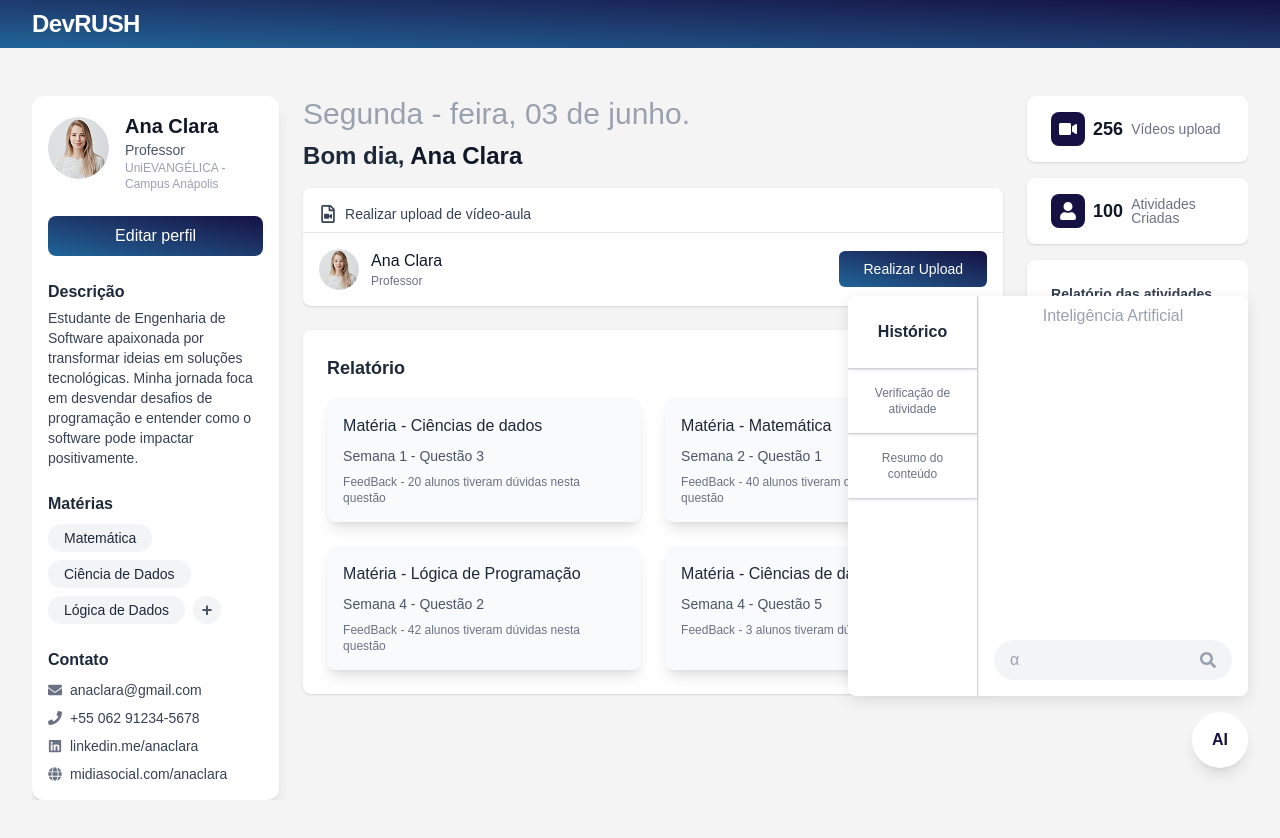
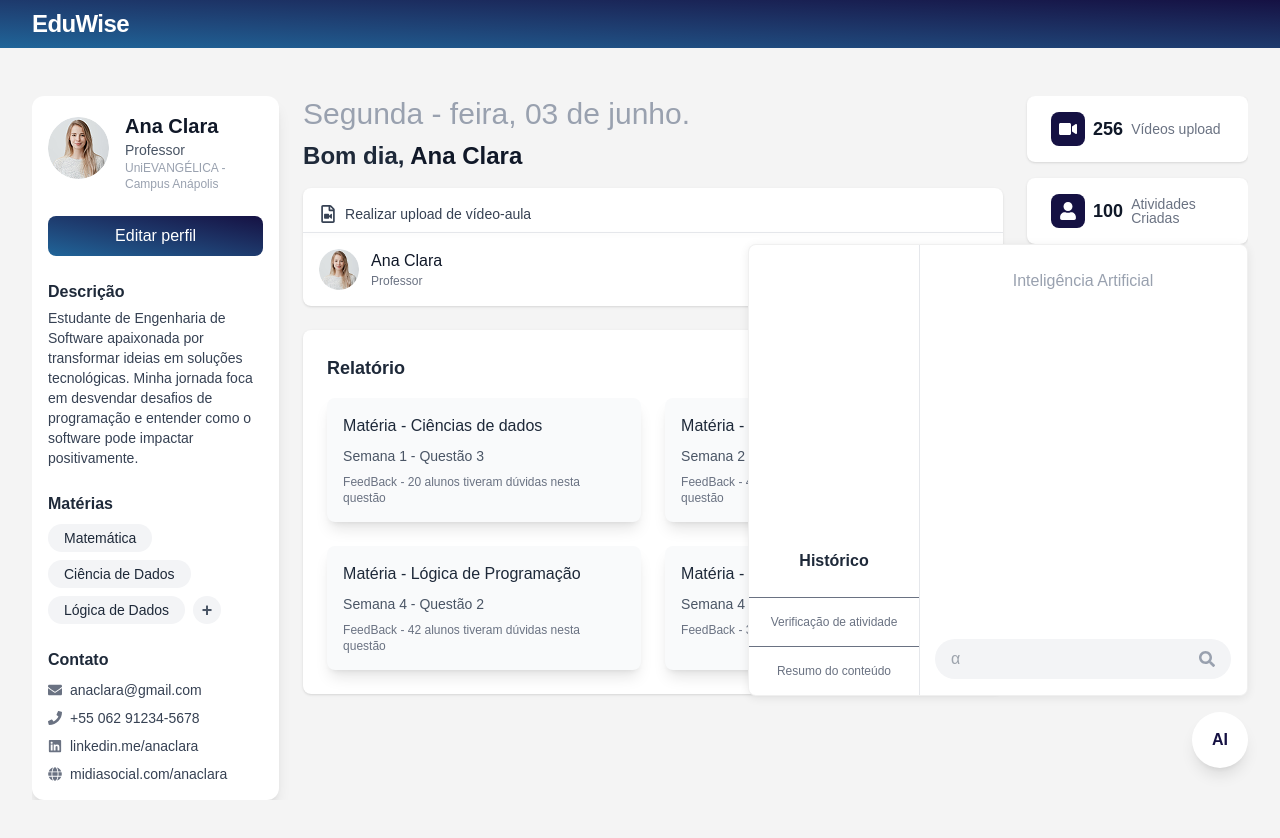
Before and after one commit to Hackathon-2025-1/Frontend, a Next.js app in the folder front/: page /dashboard in a window 1280 px wide. Shown: the top 838 px of the page. Built offline with nearby package versions, Linux system fonts and the light colour scheme.

Commit message:
Minor changes

```diff
--- a/front/src/app/dashboard/ChatWidget.tsx
+++ b/front/src/app/dashboard/ChatWidget.tsx
@@ -33,40 +33,46 @@ export default function ChatWidget() {
       {/* Widget de chat aberto - sempre visível inicialmente */}
       {isOpen && (
         <div
-          className={`bg-white rounded-lg shadow-lg w-[400px] mb-4 overflow-hidden
+          className={`bg-white rounded-lg w-[500px] mb-4 overflow-hidden
                      ${animateIn
-                       ? 'chat-popup-active opacity-100 scale-100'
-                       : 'chat-popup-inactive opacity-0 scale-75'}`}
-          style={{ boxShadow: "0px 4px 15px rgba(0,0,0,0.1)" }}
+                       ? 'fade-up-active opacity-100 transform translate-y-0'
+                       : 'fade-up-inactive opacity-0 transform translate-y-10'}`}
+          style={{
+            boxShadow: "0px 2px 10px rgba(0,0,0,0.08)",
+            transition: "all 0.3s ease-out",
+            border: "1px solid rgba(0,0,0,0.06)"
+          }}
         >
           {/* Layout em duas colunas */}
-          <div className="flex h-[400px]">
-            {/* Coluna da esquerda - Menu */}
-            <div className="w-[130px] border-r border-gray-500/30 shadow-sm flex flex-col">
+          <div className="flex h-[450px] relative">
+            <div className="w-[170px] flex flex-col self-end ">
               {/* Cabeçalho Histórico */}
-              <div className="py-6 text-center border-b border-gray-500/30 shadow-sm">
+              <div className="py-6 text-center">
                 <h3 className="font-semibold text-gray-800">Histórico</h3>
               </div>
 
               {/* Itens de menu */}
               <div className="flex flex-col">
-                <button className="py-4 px-2 text-center border-b border-gray-500/30 shadow-sm text-gray-500 text-xs hover:bg-gray-50">
+                <button className="py-4 px-2 text-center border-t text-gray-500 text-xs hover:bg-gray-50">
                   Verificação de atividade
                 </button>
-                <button className="py-4 px-2 text-center border-b border-gray-500/30 shadow-sm text-gray-500 text-xs hover:bg-gray-50">
+                <button className="py-4 px-2 text-center border-t text-gray-500 text-xs hover:bg-gray-50">
                   Resumo do conteúdo
                 </button>
               </div>
+            </div>
 
-              {/* Espaço vazio com borda no final */}
-              <div className="flex-grow"></div>
-            </div>
+            {/* Borda vertical que vai do topo até o final */}
+            <div
+              className="absolute top-0 bottom-0 w-px bg-gray-200"
+              style={{ left: "170px" }}
+            ></div>
 
             {/* Coluna da direita - Conteúdo */}
             <div className="flex-1 flex flex-col">
               {/* Cabeçalho Inteligência Artificial */}
-              <div className="py-2 text-center">
-                <h3 className="text-gray-400 font-light ">Inteligência Artificial</h3>
+              <div className="py-6 text-center">
+                <h3 className="text-gray-400 font-light">Inteligência Artificial</h3>
               </div>
 
               {/* Área principal - flex-grow para ocupar todo espaço disponível */}
@@ -96,11 +102,22 @@ export default function ChatWidget() {
       {/* Botão flutuante circular */}
       <button
         onClick={toggleChat}
-        className="cursor-pointer justify-self-end bg-white w-14 h-14 rounded-full flex items-center justify-center shadow-lg hover:shadow-xl transition-all"
+        className="justify-self-end cursor-pointer bg-white w-14 h-14 rounded-full flex items-center justify-center shadow-lg hover:shadow-xl transition-all"
         aria-label={isOpen ? "Fechar chat" : "Abrir chat"}
       >
         <span className="text-primary font-bold">AI</span>
       </button>
+
+      {/* Estilos para animações */}
+      <style jsx>{`
+        .fade-up-active {
+          transition: opacity 0.3s ease-out, transform 0.3s ease-out;
+        }
+
+        .fade-up-inactive {
+          transition: opacity 0.3s ease-in, transform 0.3s ease-in;
+        }
+      `}</style>
     </div>
   );
 }
--- a/front/src/app/dashboard/layout.tsx
+++ b/front/src/app/dashboard/layout.tsx
@@ -8,7 +8,7 @@ export default function DashboardLayout({ children }: { children: React.ReactNod
       {/* Header */}
       <header className="flex items-center justify-between px-8 py-2 bg-gradient-to-tr from-tertiary to-primary shadow-md">
         <div className="flex items-center gap-3">
-          <span className="text-2xl font-bold text-white tracking-tight">DevRUSH</span>
+          <span className="text-2xl font-bold text-white tracking-tight">EduWise</span>
         </div>
       </header>
       {/* Main content */}
```
